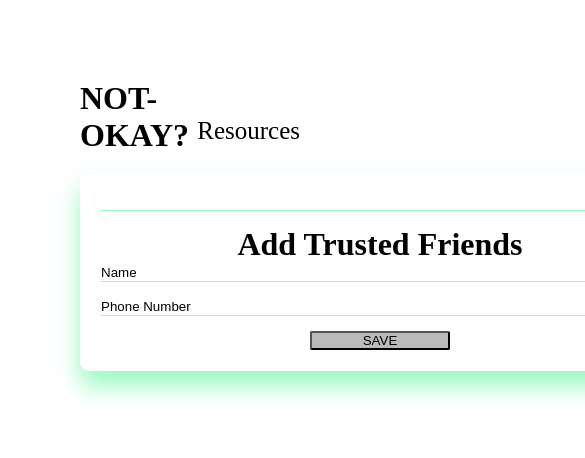
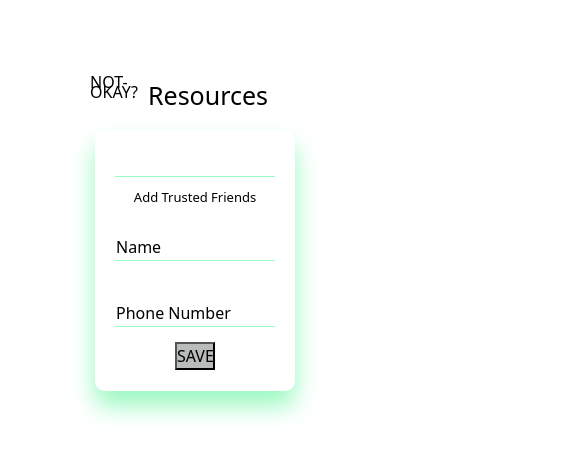
Before and after one commit to dspencer80/NotOkay, a website: page index.html in a window 390 px wide. Shown: the top 458 px of the page, 585 px wide, since content can reach past the window. Drawn offline with nearby package versions, Linux system fonts and the light colour scheme.

Commit message:
finishing up

```diff
--- a/index.html
+++ b/index.html
@@ -8,18 +8,21 @@
     <link rel="icon" type="image/x-icon" href="moOyNS01.svg">
     <link rel="stylesheet" href="style.css">
     <link rel="stylesheet" href="https://cdnjs.cloudflare.com/ajax/libs/font-awesome/6.2.0/css/all.min.css"/>
+    <link href="https://cdn.jsdelivr.net/npm/bootstrap@5.2.2/dist/css/bootstrap.min.css" rel="stylesheet" integrity="sha384-Zenh87qX5JnK2Jl0vWa8Ck2rdkQ2Bzep5IDxbcnCeuOxjzrPF/et3URy9Bv1WTRi" crossorigin="anonymous">
 </head>
 <body>
 
     <!-- Outline -->
     <div class="glass-view">
+
         <div class="header">
             <h1>NOT-OKAY?</h1>
+
             <div class="nav">
-                <!-- <a href="#" class="nav-item">Home</a>
-                <a href="#" class="nav-item">About</a> -->
-                <a href="#" class="nav-item">Resources</a>
+
+                <a href="resources.html" class="nav-item">Resources</a>
             </div>
+
         </div>
         <!-- Login Form -->
         <div class="login-form">
@@ -39,28 +42,10 @@
                 <p id="number-err">Please enter a valid number</p>
             </div>
 
-            <!-- <div>
-                <label for="email"></label>
-                <input type="email" name="email" id="email" placeholder="Email" required>
-            </div> -->
-            <!-- <div>
-                <label for="BirthDate"></label>
-                <input type="text" name="birthdate" id="birthdate" placeholder="Birthdate" required>
-            </div> -->
-            <!-- Gender -->
-            <!-- <div>
-                <label for="male">Male</label>
-                <input type="radio" name="gender" id="male" value="male">
-            </div>
-            <div>
-                <label for="female">Female</label>
-                <input type="radio" name="gender" id="female" value="female"> -->
-            <!-- </div>
-            <button type="reset">Reset</button>
-            <div> -->
-            <!-- <button id="btn" type="submit">Seek Help</button> -->
+
             <button type="submit">SAVE </button>
             </div>
+
             </form>
         </div>
 
@@ -83,27 +68,7 @@
 
         })
     </script>
-   <!-- <script>
-   let friends = [];
-const addFriend = (ev)=>{
-    ev.preventDefault();
-    let friend = {
-        id: Date.now(),
-        name: document.getElementById('name').value,
-        number: document.getElementById('number').value
-     }
-     friends.push(friend);
-     document.querySelector('form').reset();
 
-     console.warn('added' , {friends} );
-     let pre = document.querySelector('#msg pre');
-     pre.textContent = '\n' + JSON.stringify(friends, '\t' , 2);
-
-     document.addEventListener('DOMContentLoaded' , ()=>{
-        document.getElementById('btn').addEventListener('click' , addFriend);
-     })
-    }
-     </script>  -->
 
      <script src="/script.js"></script>
 </body>
--- /dev/null
+++ b/package.json
@@ -0,0 +1,6 @@
+{
+  "dependencies": {
+    "bootstrap": "^5.2.2",
+    "i": "^0.3.7"
+  }
+}
--- a/style.css
+++ b/style.css
@@ -15,13 +15,14 @@ body{
 
 }
 
+
 .glass-view{
     margin: 50px;
     padding: 30px;
     color: rgb(37, 37, 37);
     background-color: #ffffff30;
-    /* -webkit-backdrop-filter: blur(10px);
-    backdrop-filter: blur(10px); */
+    -webkit-backdrop-filter: blur(10px);
+    backdrop-filter: blur(10px);
     border-radius: 10px;
     height: 90%;
 }
@@ -40,6 +41,8 @@ body{
     align-items: center;
     justify-content: space-between;
 }
+
+
 
 /* NavBar */
 .nav a{
@@ -81,32 +84,7 @@ body{
 
 }
 
-/* .content button{
-    padding: 10px 30px;
-    font-size: 1rem;
-    border: 1px solid #1c1c1c30;
-    border-radius: 10px;
-    background-color: rgb(37, 37, 37);
-    color: rgb(123, 123, 126);
-    margin-top: 30px; */
 
-
-/* .img-container{
-    max-width: 5000px;
-}
-
-.img-container{
-    width: 100%;
-} */
-
-/* .search{
-    padding: 10px;
-}   */
-
-/* .search button{
-    padding: 2px;
-    color: white;
-}  */
 ::-webkit-input-placeholder{
     color: black;
 }
@@ -164,3 +142,66 @@ button{
     background-color: rgb(186, 188, 187);
 
 }
+
+@media screen and (max-width: 600px) {
+    .glass-view h1{
+        font-size: 32px;
+        line-height: 10px;
+        color: rgb(0, 0, 0);
+    }
+
+    .header{
+        /* display: flex;
+        align-items: center;
+        justify-content: space-between;  */
+        height: 32px;
+        width: 25%;
+    }
+
+    .header h1{
+        height: 10px;
+        padding: 10px 0 40px 10px;
+        text-align: left;
+        font-size: medium;
+    }
+
+
+.glass-view{
+    margin: 50px;
+    padding: 30px;
+    color: rgb(37, 37, 37);
+    background-color: #ffffff30;
+    border-radius: 10px;
+    height: 90%;
+}
+
+
+.login-form{
+    text-align: center;
+    width: 200px;
+    margin: 8% auto 0;
+    padding: 20px;
+    box-shadow: 0 15px 25px rgb(153, 249, 192);
+    border-bottom: 3px solid rgb(153, 249, 192);
+    border-radius: 10px;
+
+}
+
+.login-form h1{
+    color: rgb(0, 0, 0);
+    font-size: small;
+
+}
+
+.login-form {
+    background: transparent;
+    border: none;
+    border-bottom: 1px solid #fff;
+
+
+}
+
+
+
+
+}
```
Also changed, not shown: json.html (+2 -1 lines), resources.html (added, +49 -0 lines), script.js (+0 -51 lines), 1 other file.
